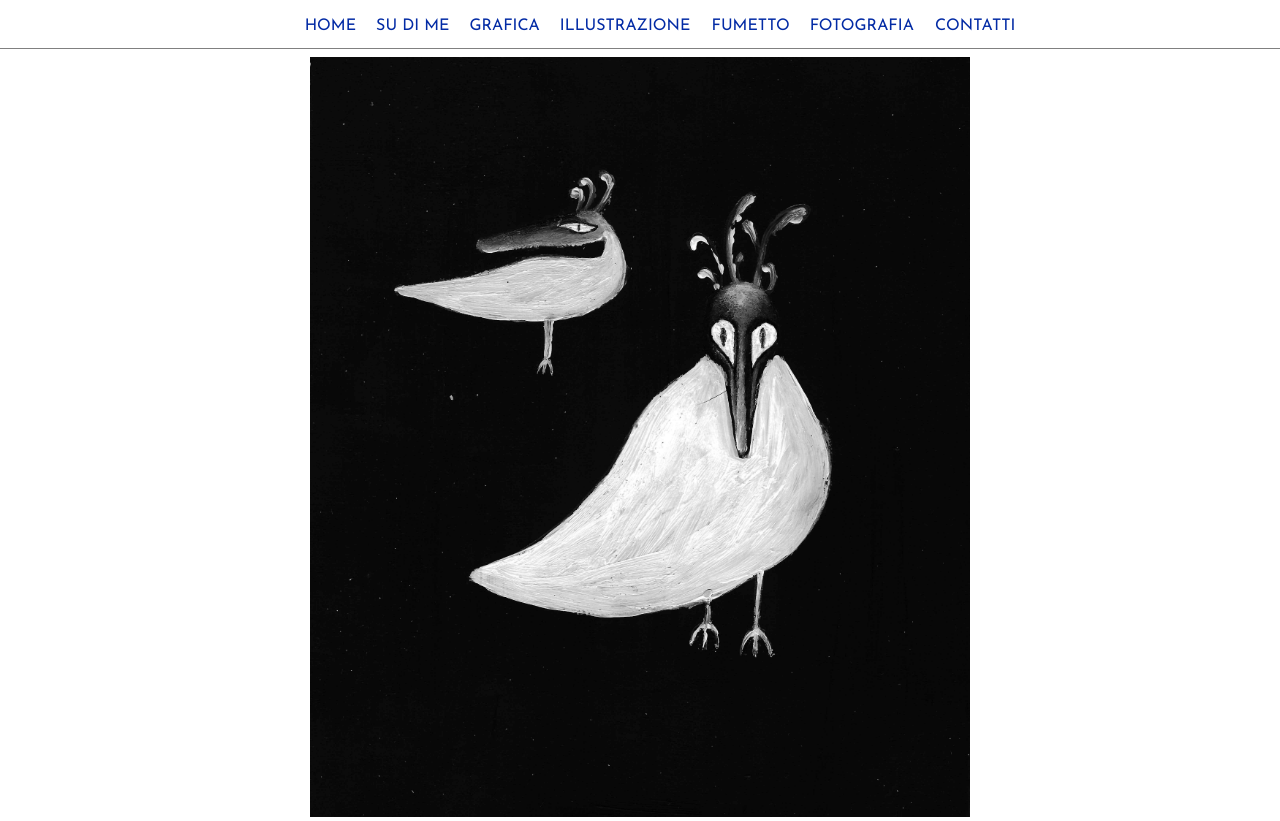
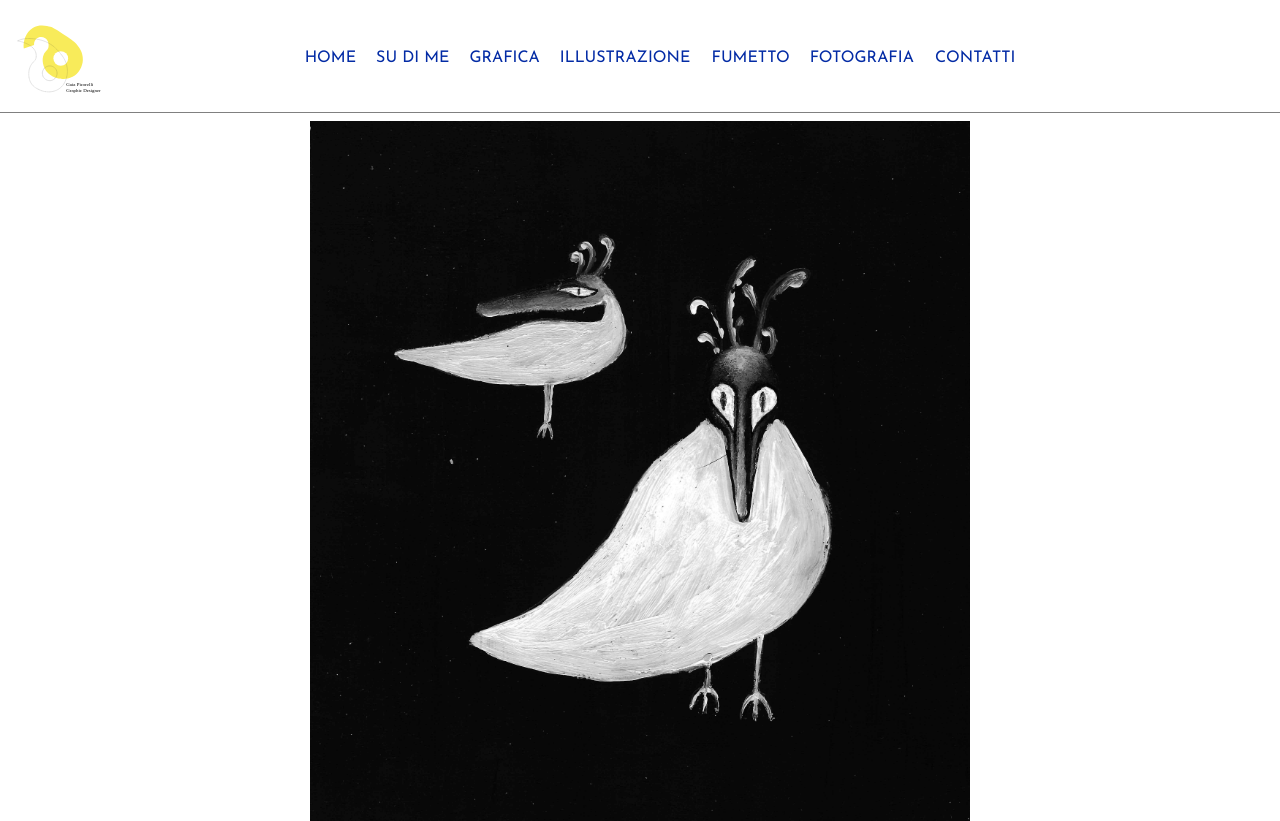
Before and after one commit to gaiapicorelli/gp, a plain HTML site: page index.html in a window 1280 px wide. Shown: the top 821 px of the page. Drawn offline with Linux system fonts and the light colour scheme.

Commit message:
logo in alto

```diff
--- a/index.html
+++ b/index.html
@@ -49,6 +49,7 @@
         </ul>
       </nav>
     </header>
+    <img class="logoheader" src="public/images/logoGP.svg" alt="logoGP" />
 
     <main>
       <img
--- a/public/stylesheets/index.css
+++ b/public/stylesheets/index.css
@@ -8,14 +8,24 @@ body {
 header {
   background-color: white;
   grid-column: 1/5;
-  grid-row: 1;
+  grid-row: 1/2;
   border-bottom: 1px solid grey;
-  min-height: 3em;
-  max-height: 5vh;
+  min-height: 7em;
+  max-height: 10vh;
+}
+
+img.logoheader {
+  width: 7em;
+  min-height: 7em;
+  max-height: 10vh;
+  grid-row: 1/2;
+  grid-column: 2/3;
+  justify-self: start;
 }
 
 .navul {
   text-align: center;
+  margin-top: 3em;
 }
 
 li.menuElement {
```
